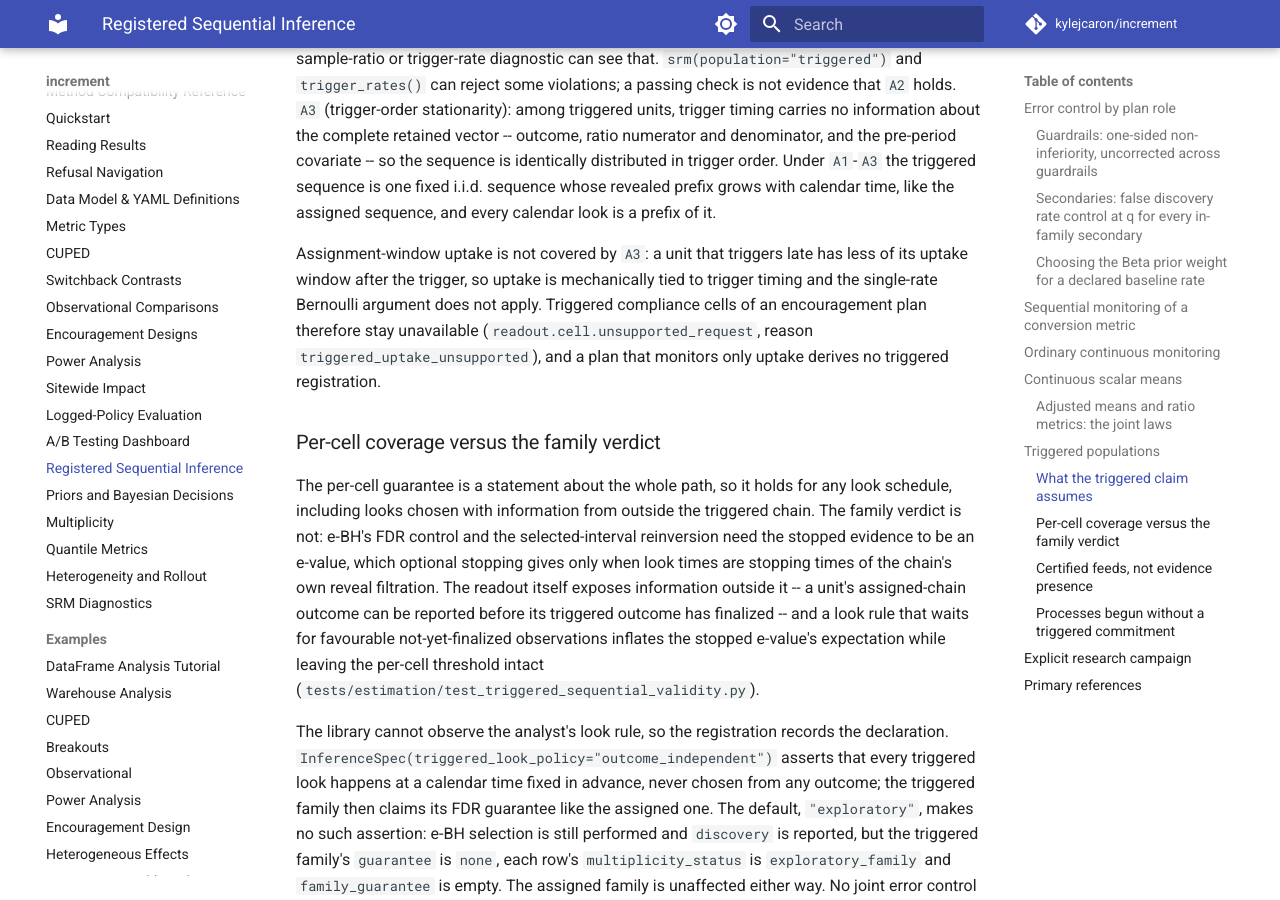
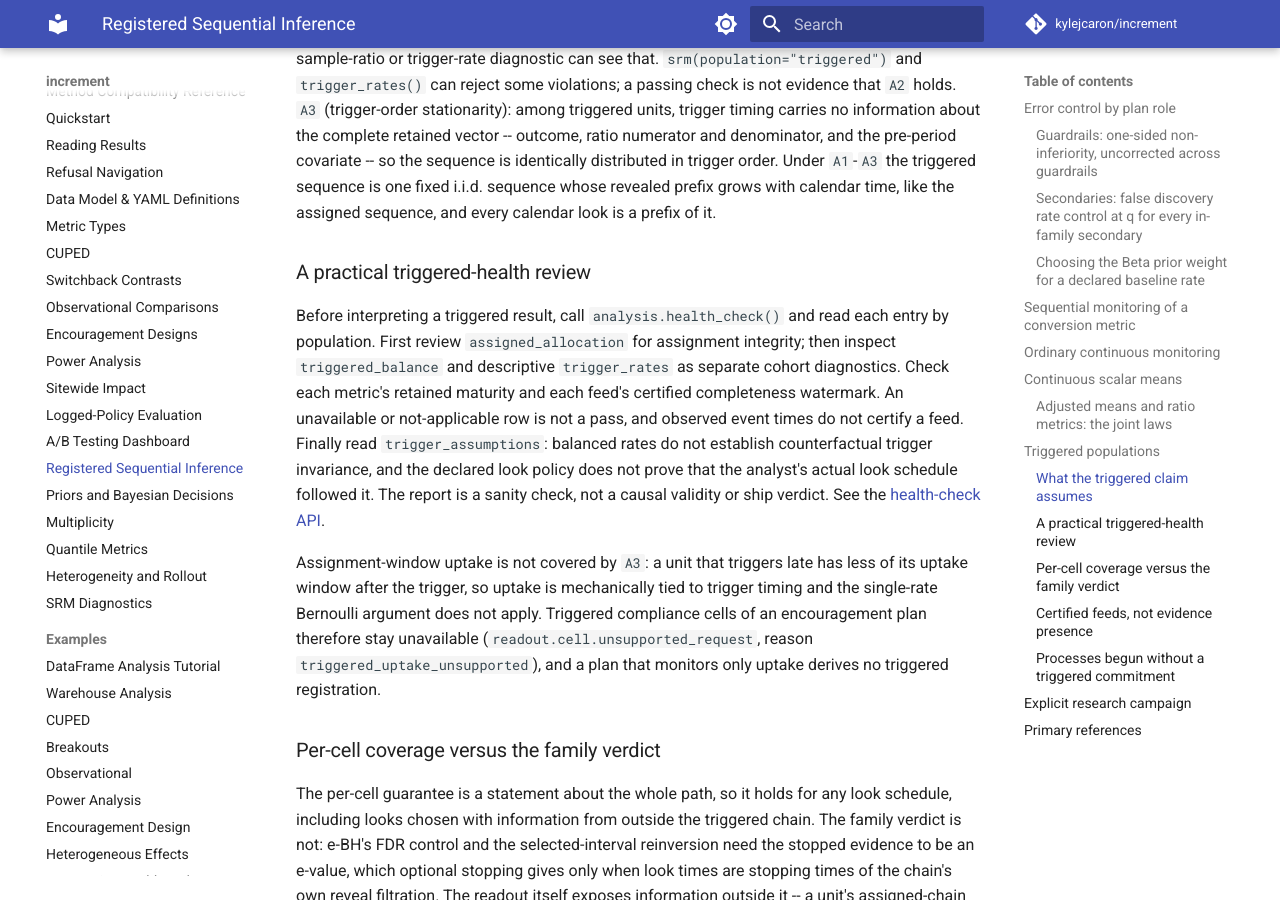
Before and after one commit to kylejcaron/increment, an MkDocs documentation site: the page built from docs/guides/sequential-inference.md, in a window 1280 px wide and 900 px high, scrolled down 17623 px. Built offline with MkDocs 1.6.1 and Material for MkDocs 9.7.7, drawn with Linux system fonts in a browser that asks for light colours; comment, search, counter and statistics services are not loaded.

Commit message:
Document experiment health capability

```diff
--- a/docs/guides/sequential-inference.md
+++ b/docs/guides/sequential-inference.md
@@ -816,6 +816,19 @@ distributed in trigger order. Under `A1`-`A3` the triggered sequence is one
 fixed i.i.d. sequence whose revealed prefix grows with calendar time, like the
 assigned sequence, and every calendar look is a prefix of it.
 
+### A practical triggered-health review
+
+Before interpreting a triggered result, call `analysis.health_check()` and read
+each entry by population. First review `assigned_allocation` for assignment
+integrity; then inspect `triggered_balance` and descriptive `trigger_rates` as
+separate cohort diagnostics. Check each metric's retained maturity and each
+feed's certified completeness watermark. An unavailable or not-applicable row
+is not a pass, and observed event times do not certify a feed. Finally read
+`trigger_assumptions`: balanced rates do not establish counterfactual trigger
+invariance, and the declared look policy does not prove that the analyst's
+actual look schedule followed it. The report is a sanity check, not a causal
+validity or ship verdict. See the [health-check API](../api.md#diagnostics-and-robustness).
+
 Assignment-window uptake is not covered by `A3`: a unit that triggers late has
 less of its uptake window after the trigger, so uptake is mechanically tied to
 trigger timing and the single-rate Bernoulli argument does not apply. Triggered
```
Also changed, not shown: docs/api.md (+21 -0 lines), docs/reference/capabilities-by-entry-point.md (+1 -0 lines), 2 other files.
